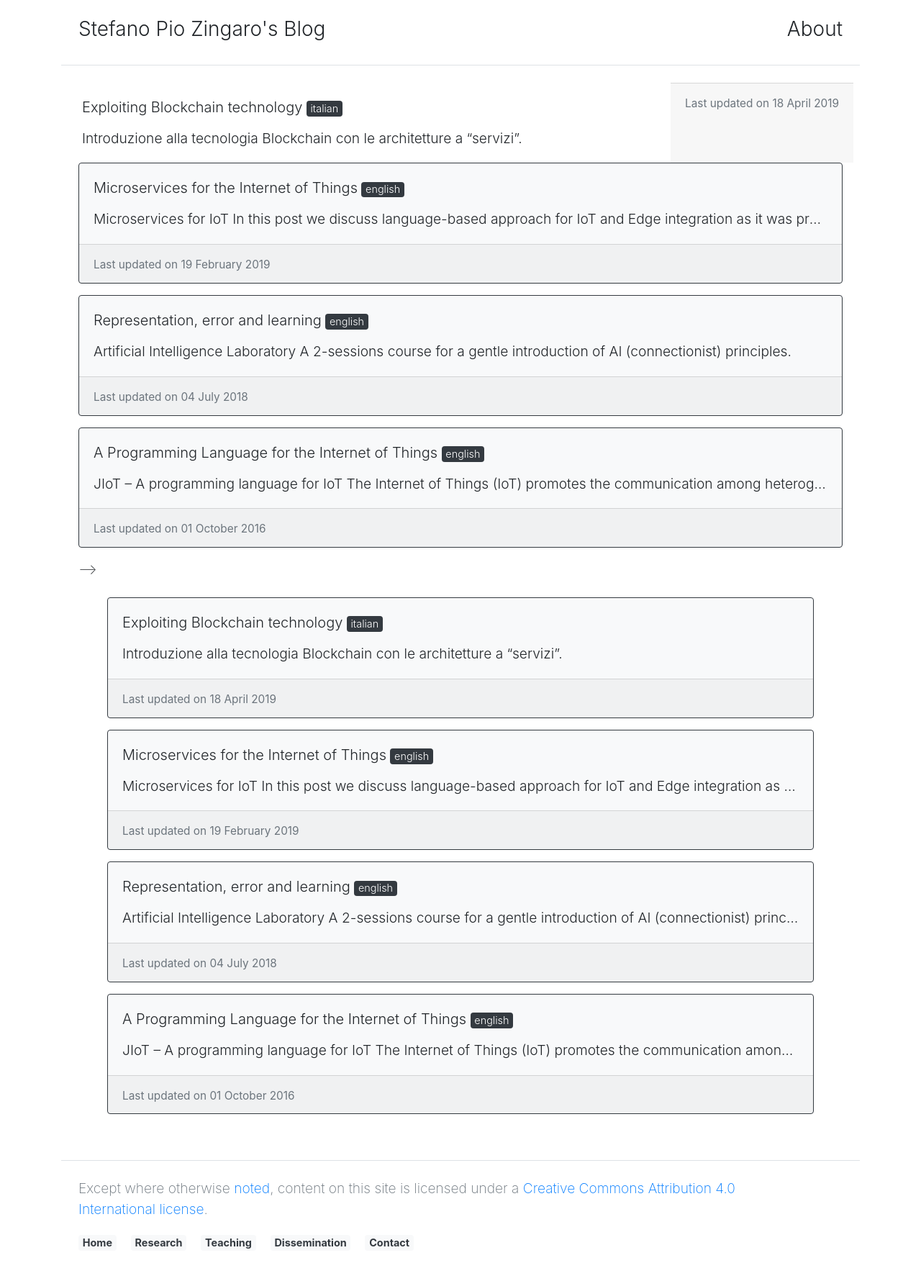
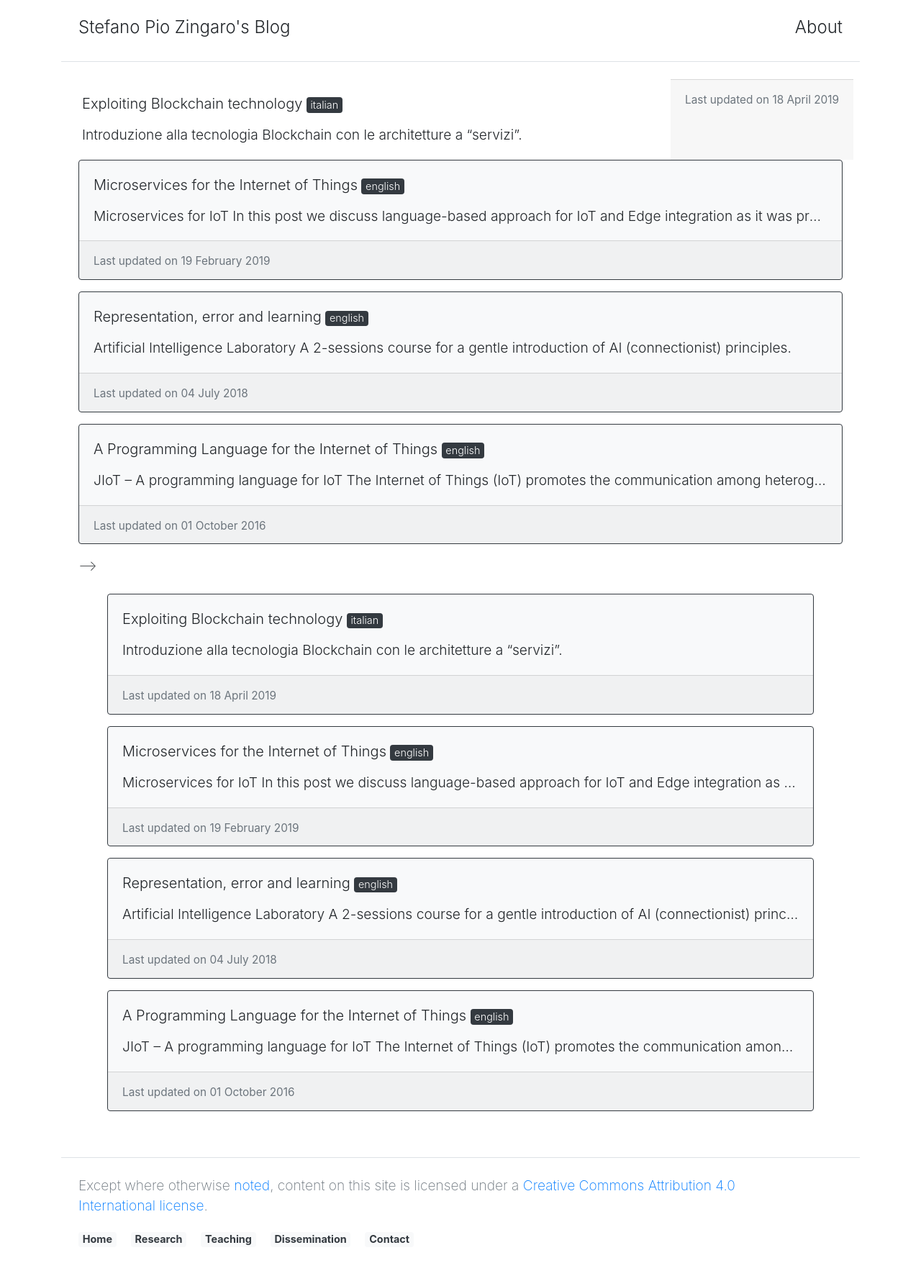
Before and after one commit to saltgz/saltgz.github.io, a Jekyll site: the page built from index.md, in a window 1280 px wide. Shown: the whole page at 72% size. Built offline with Jekyll 4.4.1, drawn with Linux system fonts in a browser that asks for light colours; comment, search, counter and statistics services are not loaded.

Commit message:
Update style.yml

```diff
--- a/_data/style.yml
+++ b/_data/style.yml
@@ -1,9 +1,9 @@
 header:
   content:
     left: >
-      <h3 class="font-weight-light"><a href="/" class="text-reset">Stefano Pio Zingaro's Blog</a></h3>
+      <h4 class="font-weight-light"><a href="/" class="text-reset">Stefano Pio Zingaro's Blog</a></h4>
     right: >
-      <h3 class="font-weight-light"><a href="/contact" class="text-reset">About</a></h3>
+      <h4 class="font-weight-light"><a href="/contact" class="text-reset">About</a></h4>
   google-analytics-id: UA-112361799-1
 
 main:
```
